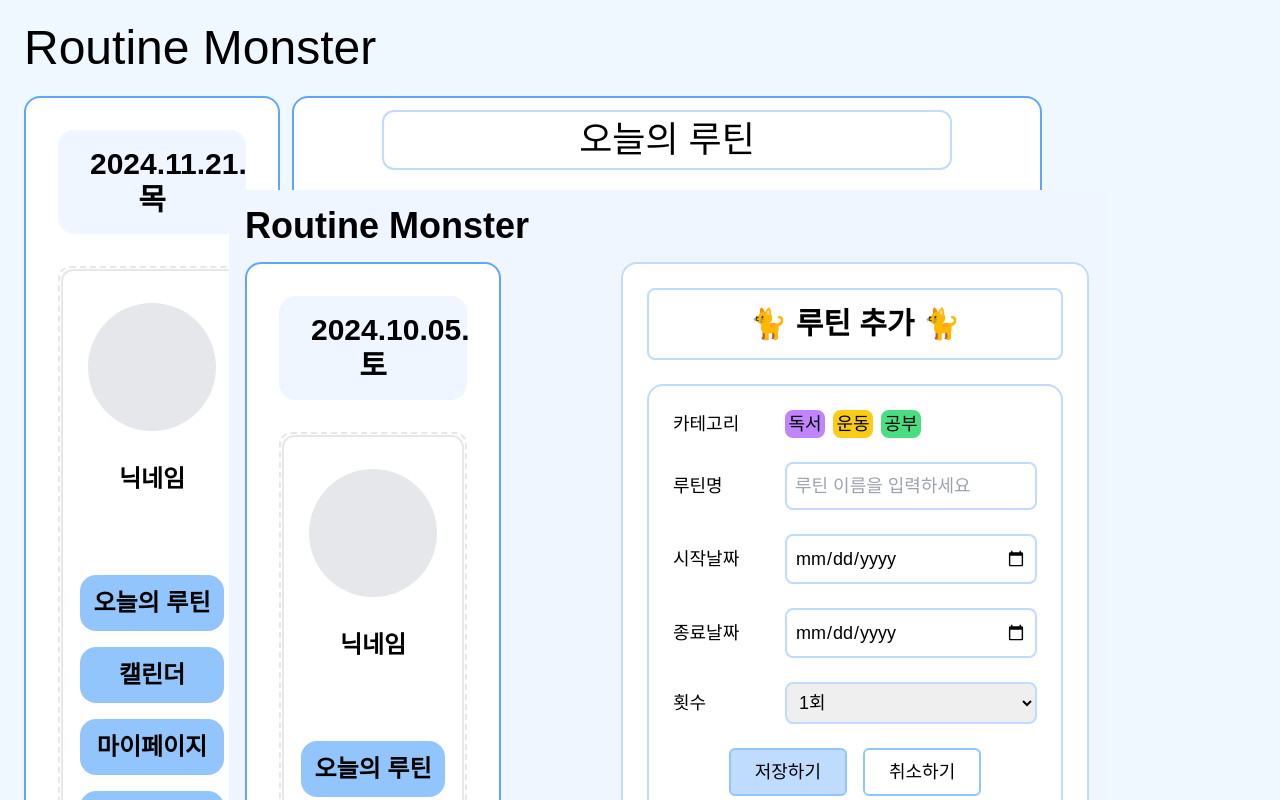
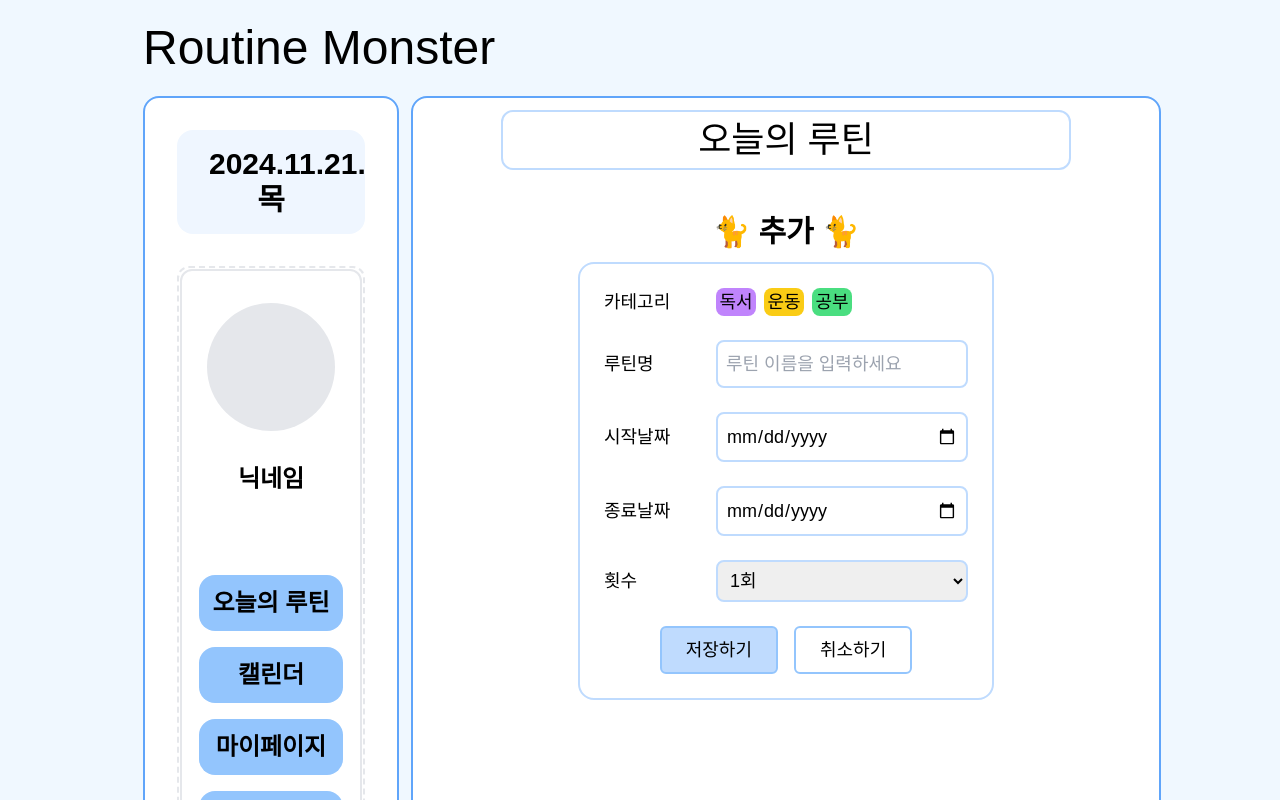
Before and after one commit to FORIF-REACT-2024/routinemonster, a React (Vite) app: page /Add in a window 1280 px wide. Shown: the top 800 px of the page. Built offline with nearby package versions, Linux system fonts and the light colour scheme; a web font is replaced by a local one.

Commit message:
오늘의루틴, 루틴목록 페이지 수정
+루틴목록 > 루틴추가 페이지 수정

```diff
--- a/src/main.jsx
+++ b/src/main.jsx
@@ -12,7 +12,6 @@ import CalenderMain from "./pages/CalenderMain.jsx";
 import RoutineAdd from "./pages/RoutineAdd.jsx";
 import RoutineList from "./pages/RoutineList.jsx";
 import SignupCompletePage from "./pages/SignupCompletePage.jsx";
-import CalendarBox from "./components/CalenderBox.jsx";
 import Main from "./pages/Main.jsx";
 import RadningPage from "./pages/RandingPage.jsx";
 
--- a/src/pages/Main.jsx
+++ b/src/pages/Main.jsx
@@ -7,7 +7,8 @@ const Main = () => {
 	const [page, setPage] = useState(0); // 상태 생성
 
 	return (
-		<div>
+		<div className="flex flex-col items-center justify-start min-h-screen">
+			<div className="flex flex-col items-start"> {/* 텍스트와 아래 박스를 감싸는 컨테이너 */}
 				<p className='text-5xl p-6'>Routine Monster</p>
 
 				<div className='flex'>
@@ -18,12 +19,14 @@ const Main = () => {
 					<div className='flex flex-col items-center w-[750px] border-2 border-blue-400 bg-white rounded-2xl'>
 						<PageNameBox page={page} />
 
-					<div className='p-2 w-[570]'>
+						<div className='p-2 '>
 							<Outlet />
 						</div>
 					</div>
 				</div>
 			</div>
+		</div>
+
 	);
 }
 
--- a/src/pages/RoutineAdd.jsx
+++ b/src/pages/RoutineAdd.jsx
@@ -25,27 +25,9 @@ const RoutineAdd = () => {
 	}
 
 	return (
-        <div className="min-h-screen bg-blue-50 p-4">
-            <div className="max-w-5xl mx-auto mb-4">
-                <h1 className="text-4xl font-bold">Routine Monster</h1>
-            </div>
-            <div className="max-w-5xl mx-auto">
-                <div className="flex gap-4">
-                    <div className="w-[360px]">
-                        <Profile
-                            date="2024.10.05.토"
-                            nickname="닉네임"
-                            onTodayRoutinePress={() => {}}
-                            onCalendarPress={() => {}}
-                            onMyPagePress={() => {}}
-                            onRoutineGoalPress={() => {}}
-                        />
-                    </div>
-                    <div className="flex-1">
-                        <div className="border-2 border-blue-200 rounded-2xl bg-white p-6">
-                            <div className="mb-6 border-blue-200 border-2 rounded-lg py-4">
-                                <h2 className="text-3xl font-bold text-center">🐈 루틴 추가 🐈</h2>
-                            </div>
+		<div>
+			<h2 className="text-3xl font-bold text-center mt-6 my-3">🐈 추가 🐈</h2>
+
 			<div className="space-y-6 border-2 border-blue-200 rounded-2xl p-6 text-lg">
 				<div className="flex items-center mb-4">
 					<label className="font-medium w-24 mr-4">카테고리</label>
@@ -113,10 +95,6 @@ const RoutineAdd = () => {
 				</div>
 			</div>
 		</div>
-                    </div>
-                </div>
-            </div>
-        </div>
 	);
 };
 
--- a/src/pages/RoutineToday.jsx
+++ b/src/pages/RoutineToday.jsx
@@ -23,8 +23,6 @@ const RoutineToday = () => {
 				<div className="flex gap-4">
 					{/* 오른쪽 루틴 섹션 */}
 					<div className="flex-1">
-                <div className="border-2 border-blue-200 rounded-2xl bg-white p-6">
-
 						{/* 루틴 리스트 */}
 						<div className="space-y-4">
 							{routines.map((routine, index) => (
@@ -41,7 +39,7 @@ const RoutineToday = () => {
 						</div>
 
 						<div className="mt-6">
-                    <CommentInput  />
+							<CommentInput />
 						</div>
 
 						{/* 저장 버튼 */}
@@ -54,7 +52,7 @@ const RoutineToday = () => {
 				</div>
 			</div>
 		</div>
-        </div>
+
 	);
 };
 
```
Lines whose indentation alone changed are shown as unchanged.
